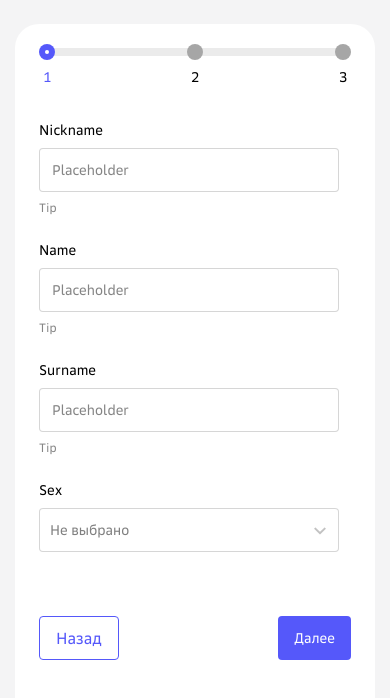
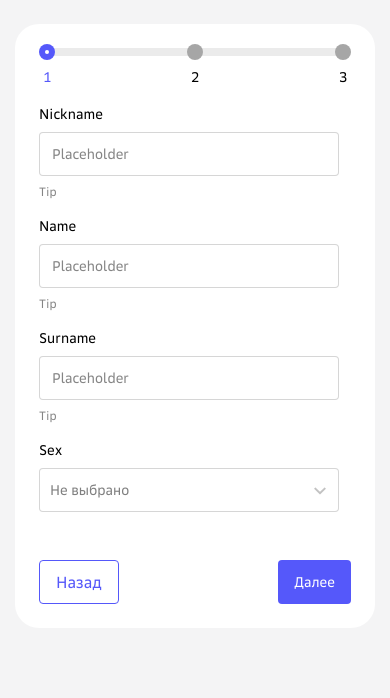
Before and after one commit to ivansedov/frontcloudcamp, a React (Vite) app: page /create in a window 390 px wide. Shown: the top 698 px of the page. Built offline with nearby package versions, Linux system fonts and the light colour scheme.

Commit message:
Fix mobile adaptive

```diff
--- a/src/assets/scss/global.scss
+++ b/src/assets/scss/global.scss
@@ -10,6 +10,7 @@ body {
 body {
   background-color: #F4F4F5;
   padding-top: 24px;
+  padding-bottom: 24px;
 
   &.fixed {
     overflow: hidden;
@@ -252,3 +253,22 @@ fieldset {
     object-fit: contain;
   }
 }
+
+@media screen and (max-width: 560px) {
+
+  body {
+    padding-bottom: 64px;
+  }
+
+  .box {
+    min-height: auto;
+  }
+
+  .form__nav {
+    margin-top: 48px;
+  }
+
+  .form__field+.form__field {
+    margin-top: 16px;
+  }
+}
--- a/src/components/Create/CheckboxGroup/CheckboxGroup.scss
+++ b/src/components/Create/CheckboxGroup/CheckboxGroup.scss
@@ -8,3 +8,9 @@
   font-size: 14px;
   line-height: 20px;
 }
+
+@media screen and (max-width: 560px) {
+  .form__checkbox-group {
+    margin-top: 16px;
+  }
+}
--- a/src/components/Create/Create.scss
+++ b/src/components/Create/Create.scss
@@ -14,4 +14,8 @@
   .create__inner {
     margin-top: 0;
   }
+
+  .create__form {
+    margin-top: 48px;
+  }
 }
--- a/src/components/Create/RadioGroup/RadioGroup.scss
+++ b/src/components/Create/RadioGroup/RadioGroup.scss
@@ -8,3 +8,9 @@
   font-size: 14px;
   line-height: 20px;
 }
+
+@media screen and (max-width: 560px) {
+  .form__radio-group {
+    margin-top: 16px;
+  }
+}
```
